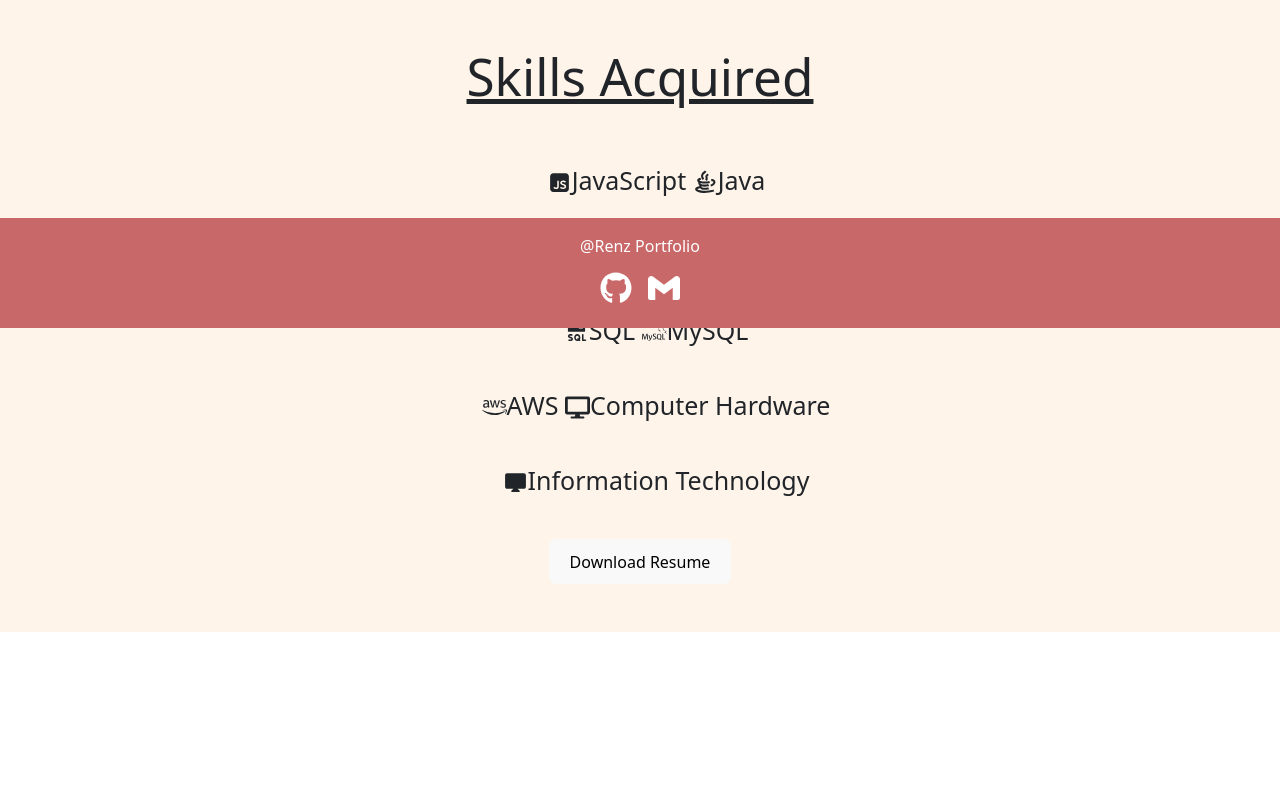
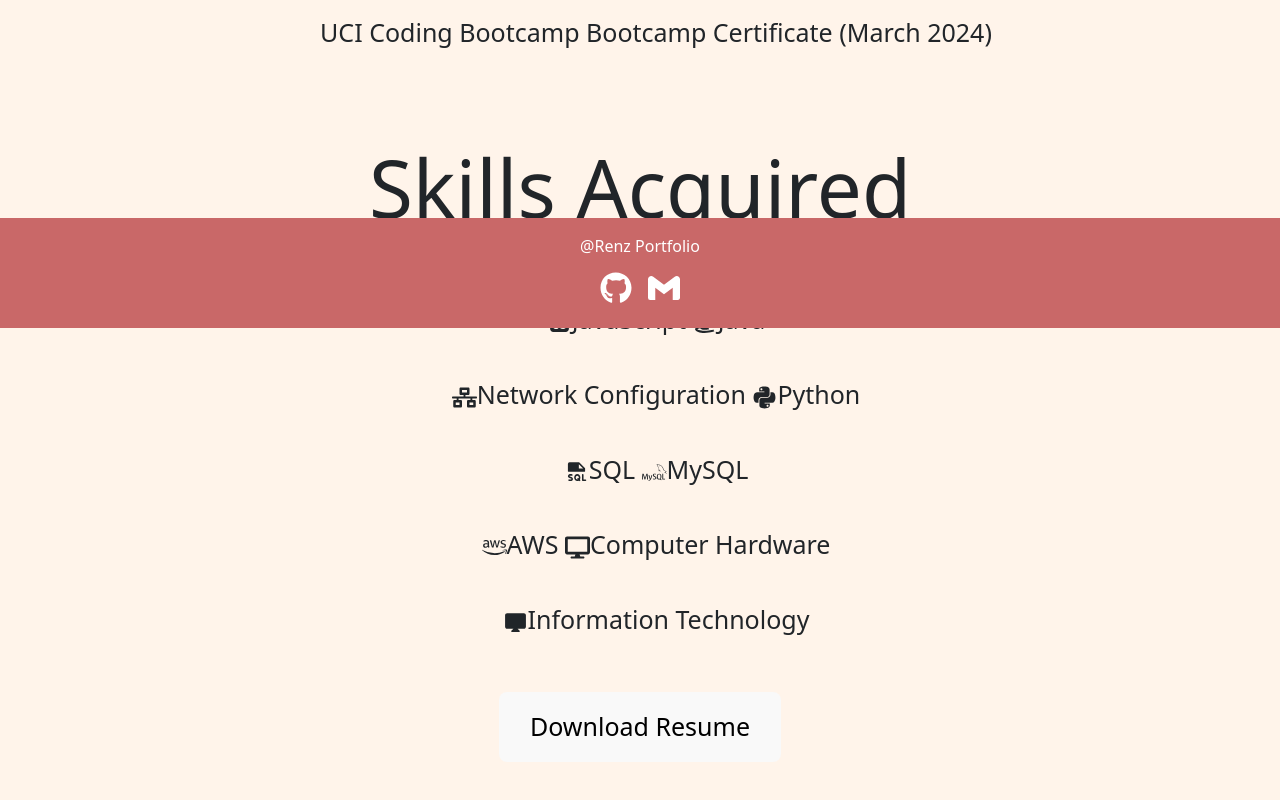
Before and after one commit to renzsupnet/20_React_Portfolio, a React (Vite) app: page /resume in a window 1280 px wide. Shown: the part 472-1272 px from the top of the page. Before the commit the page ends 1104 px from the top, so only its background shows below. Built offline with nearby package versions, Linux system fonts and the light colour scheme.

Commit message:
Updated styles to fit viewport in resume

```diff
--- a/src/components/Resume.jsx
+++ b/src/components/Resume.jsx
@@ -2,9 +2,12 @@ import React from 'react';
 import resumePDF from '../assets/Profile.pdf';
 
 const ResumeDownload = () => {
+  const buttonStyle = {
+    marginBottom: '75px'
+  }
   return (
     <a href={resumePDF} download="Resume.pdf">
-      <button>Download Resume</button>
+      <button style={buttonStyle}>Download Resume</button>
     </a>
   );
 };
--- a/src/pages/ResumePage.jsx
+++ b/src/pages/ResumePage.jsx
@@ -17,8 +17,10 @@ export default function HomePage() {
     fontSize: '25px'
   }
 
+
+
     return (
-      <div className="container pt-4">
+      <div className="container pt-5" style={ulStyle}>
         <h1>Education</h1>
         <ul style={ulStyle}><br></br>
         Magna Cum Laude
@@ -53,7 +55,7 @@ export default function HomePage() {
           <MdDesktopMac />Information Technology<br></br>
         </ul>
         <br></br>
-        <Resume />
+        <Resume/>
         <br></br>
         <br></br>
         <br></br>
```
